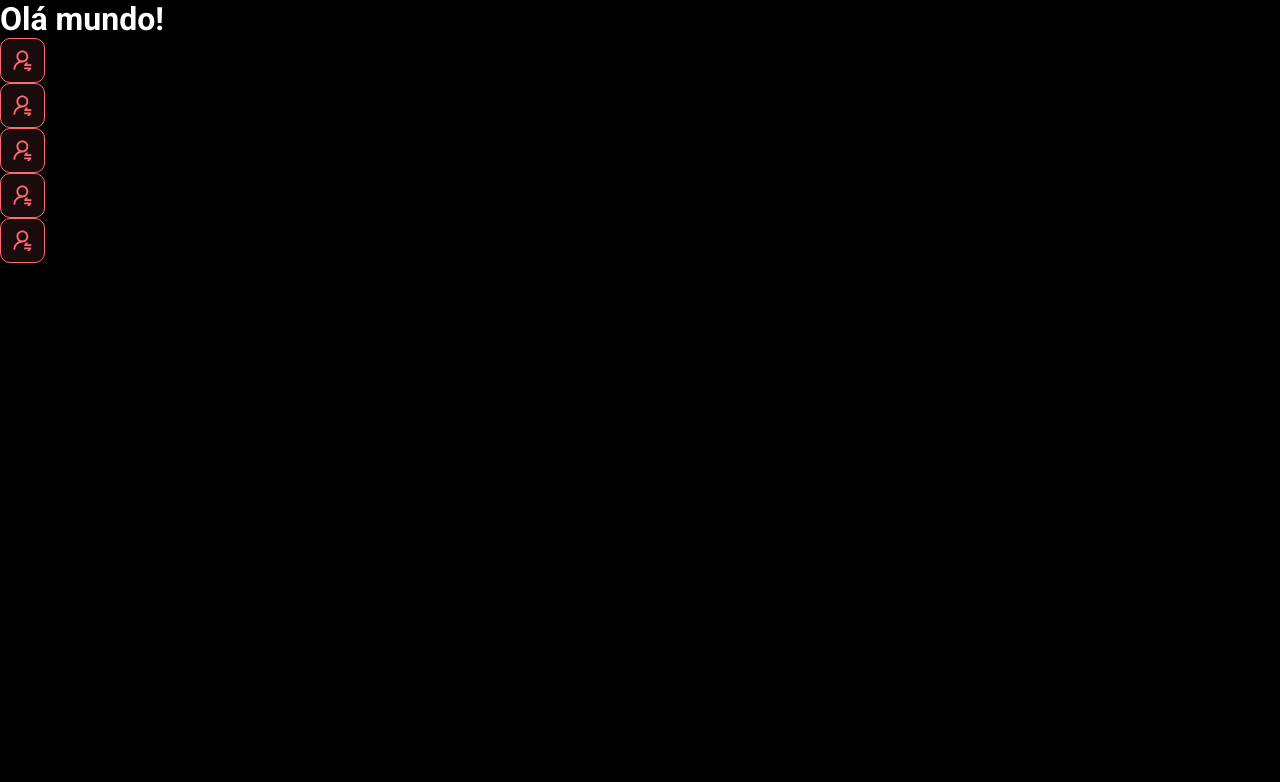
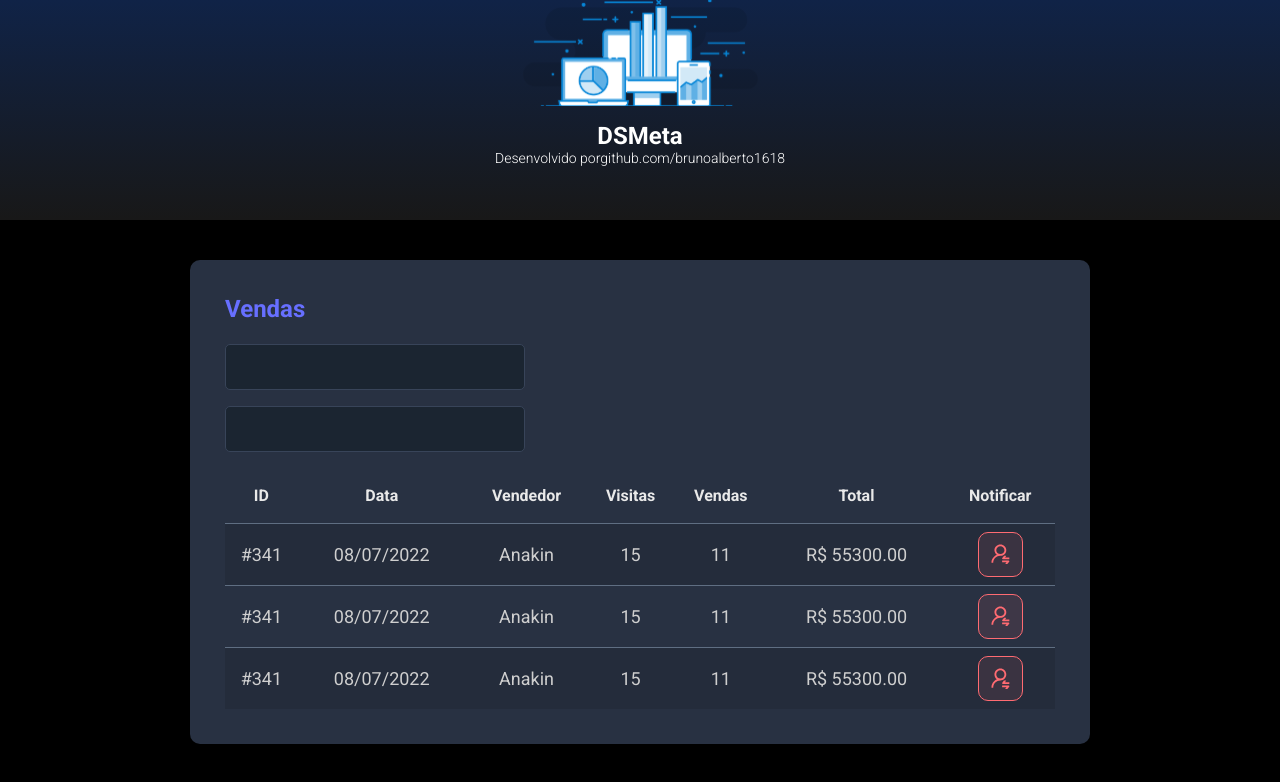
Before and after one commit to brunoalberto1618/dsmeta, a React (Vite) app in the folder frontend/: page / in a window 1280 px wide. Shown: the top 782 px of the page. Built offline with nearby package versions, Linux system fonts and the light colour scheme.

Commit message:
Other components

```diff
--- a/frontend/src/App.tsx
+++ b/frontend/src/App.tsx
@@ -1,14 +1,17 @@
-import NotificationButton from "./assets/components/NotificationButton"
+import Header from "./assets/components/Header"
+import SalesCard from "./assets/components/SalesCard"
 
 function App() {
   return (
     <>
-      <h1>Olá mundo!</h1>
-      <NotificationButton />
-      <NotificationButton />
-      <NotificationButton />
-      <NotificationButton />
-      <NotificationButton />
+      <Header />
+      <main>
+        <section id="sales">
+          <div className="dsmeta-container">
+            <SalesCard/>
+        </div>
+      </section>
+    </main>
     </>
   )
 }
--- /dev/null
+++ b/frontend/src/assets/components/Header/index.tsx
@@ -0,0 +1,20 @@
+import logo from "../../img/logo.svg"
+
+import "./styles.css"
+
+function Header() {
+    return (
+        <header>
+            <div className="dsmeta-logo-container">
+                <img src={logo} alt="DSMeta" />
+                    <h1>DSMeta</h1>
+                    <p>
+                        Desenvolvido por
+                        <a target="_blank" href="https://github.com/brunoalberto1618">github.com/brunoalberto1618</a>
+                    </p>
+            </div>
+        </header>
+    )
+}
+
+export default Header
--- /dev/null
+++ b/frontend/src/assets/components/Header/styles.css
@@ -0,0 +1,26 @@
+header {
+    height: 220px;
+    background: linear-gradient(180deg, #102347 0%, #181818 100%);
+    display: flex;
+    justify-content: center;
+}
+
+.dsmeta-logo-container {
+    display: flex;
+    flex-direction: column;
+    align-items: center;
+}
+
+.dsmeta-logo-container img {
+    width: 235px;
+}
+
+.dsmeta-logo-container h1 {
+    margin-top: 15px;
+    font-size: 24px;
+}
+
+.dsmeta-logo-container p {
+    font-size: 14px;
+    font-weight: 300;
+}
--- /dev/null
+++ b/frontend/src/assets/components/SalesCard/index.tsx
@@ -0,0 +1,78 @@
+import NotificationButton from "../NotificationButton"
+import "./styles.css"
+
+function SalesCard() {
+    return (
+        <div className="dsmeta-card">
+            <h2 className="dsmeta-sales-title">Vendas</h2>
+            <div className="dsmeta-form-control-container">
+                <div>
+                    <input className="dsmeta-form-control" type="text" />
+                </div>
+                <div>
+                    <input className="dsmeta-form-control" type="text" />
+                </div>
+            </div>
+
+            <div>
+                <table className="dsmeta-sales-table">
+                    <thead>
+                        <tr>
+                            <th className="show-992">ID</th>
+                            <th className="show-576">Data</th>
+                            <th>Vendedor</th>
+                            <th className="show-992">Visitas</th>
+                            <th className="show-992">Vendas</th>
+                            <th>Total</th>
+                            <th>Notificar</th>
+                        </tr>
+                    </thead>
+                    <tbody>
+                        <tr>
+                            <td className="show-992">#341</td>
+                            <td className="show-576">08/07/2022</td>
+                            <td>Anakin</td>
+                            <td className="show-992">15</td>
+                            <td className="show-992">11</td>
+                            <td>R$ 55300.00</td>
+                            <td>
+                                <div className="dsmeta-red-btn-container">
+                                    <NotificationButton />
+                                </div>
+                            </td>
+                        </tr>
+                        <tr>
+                            <td className="show-992">#341</td>
+                            <td className="show-576">08/07/2022</td>
+                            <td>Anakin</td>
+                            <td className="show-992">15</td>
+                            <td className="show-992">11</td>
+                            <td>R$ 55300.00</td>
+                            <td>
+                                <div className="dsmeta-red-btn-container">
+                                    <NotificationButton />
+                                </div>
+                            </td>
+                        </tr>
+                        <tr>
+                            <td className="show-992">#341</td>
+                            <td className="show-576">08/07/2022</td>
+                            <td>Anakin</td>
+                            <td className="show-992">15</td>
+                            <td className="show-992">11</td>
+                            <td>R$ 55300.00</td>
+                            <td>
+                                <div className="dsmeta-red-btn-container">
+                                    <NotificationButton />
+                                </div>
+                            </td>
+                        </tr>
+                    </tbody>
+                </table>
+            </div>
+
+        </div>
+    )
+}
+
+export default SalesCard
--- /dev/null
+++ b/frontend/src/assets/components/SalesCard/styles.css
@@ -0,0 +1,98 @@
+.dsmeta-card {
+    background-color: #283142;
+    border-radius: 10px;
+    padding: 30px 10px;
+}
+
+.dsmeta-sales-title {
+    color: #676FFF;
+    font-size: 24px;
+    margin-bottom: 21px;
+}
+
+.dsmeta-form-control-container {
+    max-width: 300px;
+}
+
+.dsmeta-form-control {
+    height: 46px;
+    width: 100%;
+
+    color: #9AAABE;
+    background-color: #1B2531;
+    border: 1px solid #384459;
+    border-radius: 5px;
+    padding: 0 20px;
+    font-size: 18px;
+    margin-bottom: 16px;
+}
+
+.dsmeta-sales-table {
+    width: 100%;
+    border-spacing: 0;
+    border-collapse: collapse;
+}
+
+.dsmeta-sales-table thead {
+    height: 55px;
+    font-size: 16px;
+    color: #E9E9E9;
+    font-weight: 700;
+}
+
+.dsmeta-sales-table tbody {
+    font-size: 14px;
+    font-weight: 400;
+    color: #CFCFCF;
+    text-align: center;
+}
+
+.dsmeta-sales-table tbody tr {
+    height: 74px;
+    border-top: 1px solid #5F6E82;
+}
+
+.dsmeta-sales-table tbody tr:hover>td {
+    background-color: #384459;
+}
+
+.dsmeta-sales-table tbody tr:nth-child(odd) {
+    background-color: #242C3B;
+}
+
+.dsmeta-red-btn-container {
+    display: flex;
+    justify-content: center;
+}
+
+.show-576 {
+    display: none;
+}
+
+.show-992 {
+    display: none;
+}
+
+@media (min-width: 576px) {
+    .show-576 {
+        display: table-cell;
+    }
+
+    .dsmeta-card {
+        padding: 35px;
+    }
+
+    .dsmeta-sales-table tbody tr {
+        height: 62px;
+    }
+
+    .dsmeta-sales-table tbody {
+        font-size: 18px;
+    }
+}
+
+@media (min-width: 992px) {
+    .show-992 {
+        display: table-cell;
+    }
+}
--- a/frontend/src/index.css
+++ b/frontend/src/index.css
@@ -19,3 +19,14 @@
     color: unset;
     text-decoration: none;
 }
+
+.dsmeta-container {
+    width: 100%;
+    max-width: 900px;
+    margin: 0 auto;
+
+}
+
+#sales {
+    padding: 40px 10px;
+}
```
Also changed, not shown: frontend/src/assets/img/logo.svg (added).
